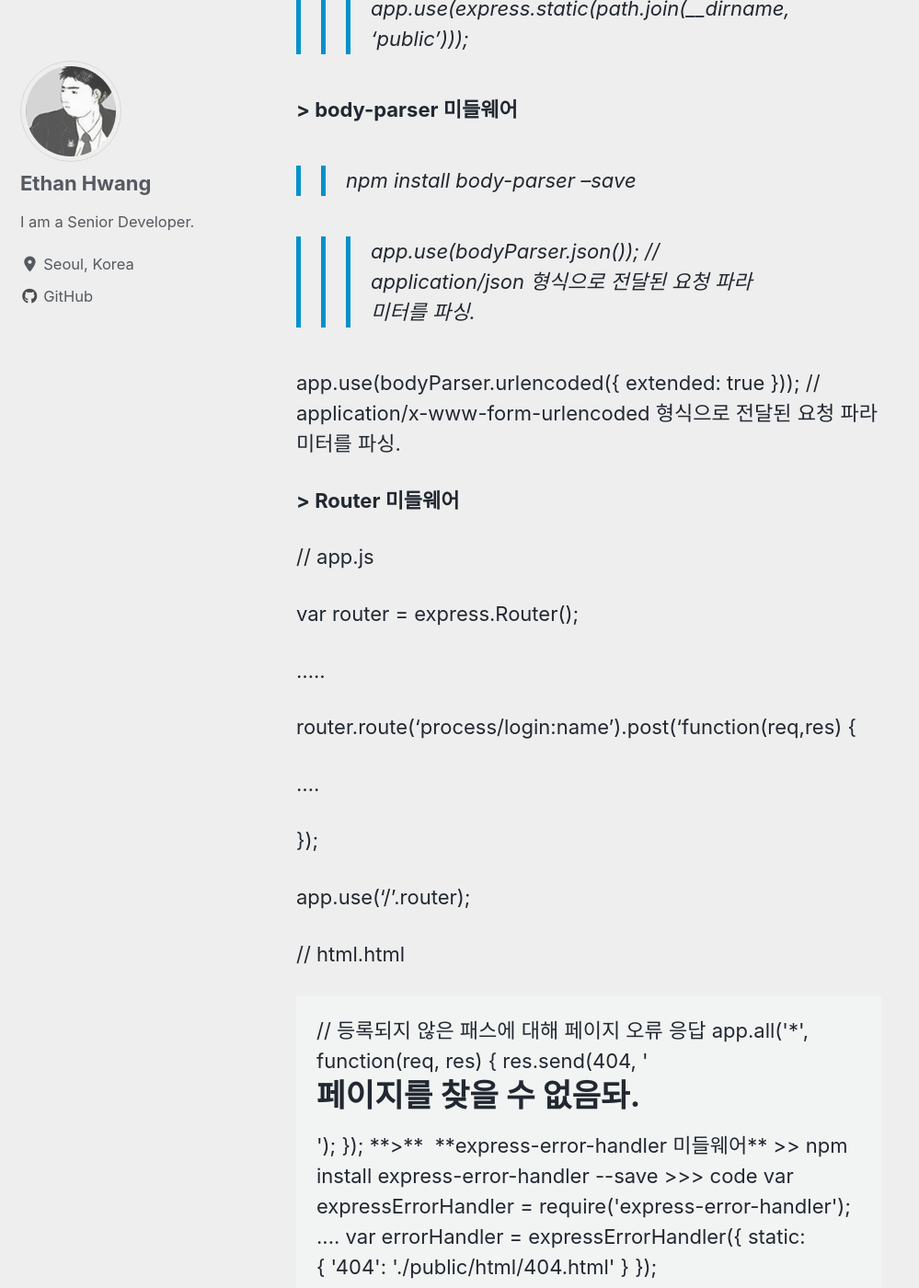
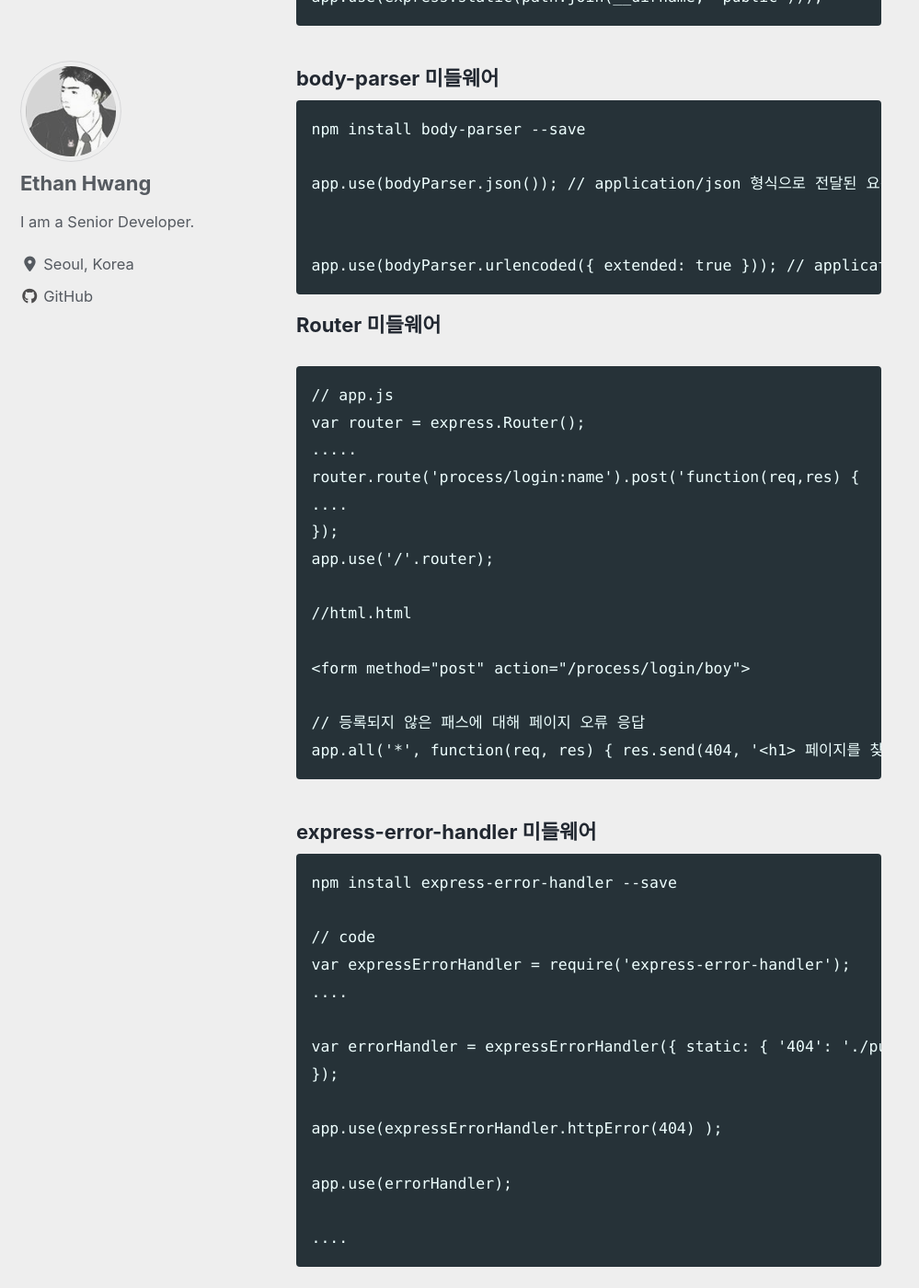
Before and after one commit to LNDNJC/lndnjc.github.io, a Jekyll site: the page built from _posts/2020-02-22-NodeJs-WebServer..md, in a window 1280 px wide and 1400 px high, scrolled down 618 px. Shown: the whole window at 92% size, without its empty margins (0-999 px from the left). Built offline with Jekyll 4.4.1, drawn with Linux system fonts in a browser that asks for light colours; cached includes are drawn as plain includes; nearby versions of some CDN libraries; comment, search, counter and statistics services are not loaded; some of the changed text lies outside the part shown.

Commit message:
mod post : webserver

```diff
--- a/_posts/2020-02-22-NodeJs-WebServer..md
+++ b/_posts/2020-02-22-NodeJs-WebServer..md
@@ -12,86 +12,81 @@ last_modified_at: 2020-02-22T09:06:00-05:00
 ---
 #
 
-## -- 미들웨어
+## 미들웨어
 
-> npm install express --save
 
-**>static 미들웨어**
+    npm install express --save
 
->> npm install server-static ---save
+### **static 미들웨어**
 
->>>app.use(express.static(path.join(__dirname, 'public')));
 
-**> body-parser 미들웨어**
+    npm install server-static ---save
 
->> npm install body-parser --save
 
->>>
-app.use(bodyParser.json()); // application/json 형식으로 전달된 요청 파라미터를 파싱.
+    app.use(express.static(path.join(__dirname, 'public')));
 
-app.use(bodyParser.urlencoded({ extended: true })); // application/x-www-form-urlencoded 형식으로 전달된 요청 파라미터를 파싱.
+### **body-parser 미들웨어**
 
-**> Router 미들웨어**
 
-// app.js
+    npm install body-parser --save
 
-var router = express.Router();
+    app.use(bodyParser.json()); // application/json 형식으로 전달된 요청 파라미터를 파싱.
 
-.....
 
-router.route('process/login:name').post('function(req,res) {
+    app.use(bodyParser.urlencoded({ extended: true })); // application/x-www-form-urlencoded 형식으로 전달된 요청 파라미터를 파싱.
 
-....
+**Router 미들웨어**
 
-});
 
-app.use('/'.router);
+    // app.js
+    var router = express.Router();
+    .....
+    router.route('process/login:name').post('function(req,res) {
+    ....
+    });
+    app.use('/'.router);
 
-// html.html
+    //html.html
 
-<form method="post" action="/process/login/boy">
+    <form method="post" action="/process/login/boy">
 
-// 등록되지 않은 패스에 대해 페이지 오류 응답
+    // 등록되지 않은 패스에 대해 페이지 오류 응답
+    app.all('*', function(req, res) { res.send(404, '<h1> 페이지를 찾을 수 없음돠. </h1>'); });
 
-app.all('*', function(req, res) { res.send(404, '<h1> 페이지를 찾을 수 없음돠. </h1>');
+### **express-error-handler 미들웨어**
 
-});
 
-**>**  **express-error-handler 미들웨어**
+    npm install express-error-handler --save
 
->> npm install express-error-handler --save
+    // code
+    var expressErrorHandler = require('express-error-handler');
+    ....
 
->>> code
+    var errorHandler = expressErrorHandler({ static: { '404': './public/html/404.html' }
+    });
 
-var expressErrorHandler = require('express-error-handler');
+    app.use(expressErrorHandler.httpError(404) );
 
-....
+    app.use(errorHandler);
 
-var errorHandler = expressErrorHandler({ static: { '404': './public/html/404.html' }
+    ....
 
-});
+### **Using Token**
 
-app.use(expressErrorHandler.httpError(404) );
 
-app.use(errorHandler);
+    // code
+    var router = express.Router();
 
-....
+    .....
 
-**> Using Token**
+    router.route('process/users/:id').get('function(req,res) {
 
->>> code
+    var paramId = req.params.id; console.log('/process/usersdhk 토큰 %s를 사용해 처리함',
 
-var router = express.Router();
+    paramId); res.writeHead('200', {'Content-Type':'text/html;charset=utf8'}); res.write('<h1> Express 서버에서 응답한 결과입니다.</h1>'); res.write('<div><p>Param Id:'+paramId+'</p>
 
-.....
+    </div>'); res.end();
 
-router.route('process/users/:id').get('function(req,res) {
+    });
 
-var paramId = req.params.id; console.log('/process/usersdhk 토큰 %s를 사용해 처리함', paramId);
-
-res.writeHead('200', {'Content-Type':'text/html;charset=utf8'}); res.write('<h1> Express 서버에서 응답한 결과입니다.</h1>'); res.write('<div><p>Param Id:'+paramId+'</p></div>');
-res.end();
-
-});
-
-app.use('/'.router);
+    app.use('/'.router);
```
